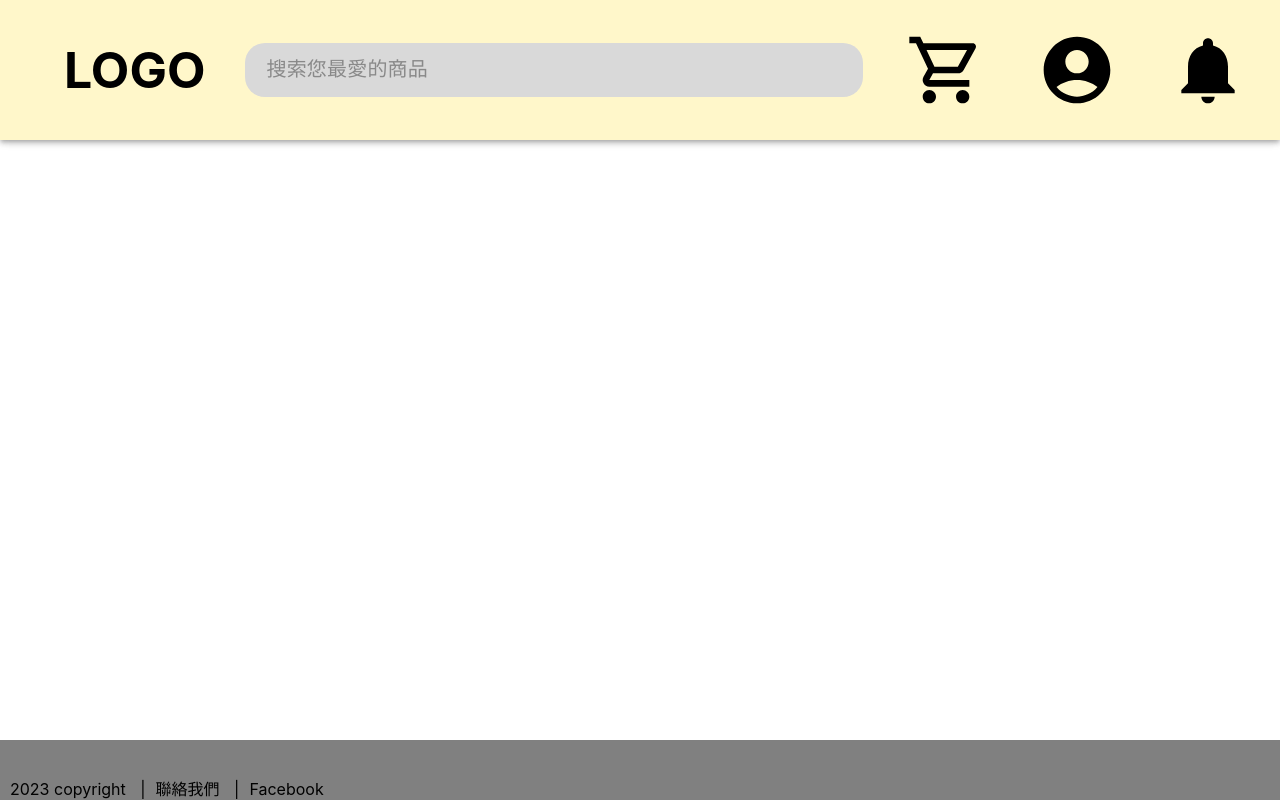
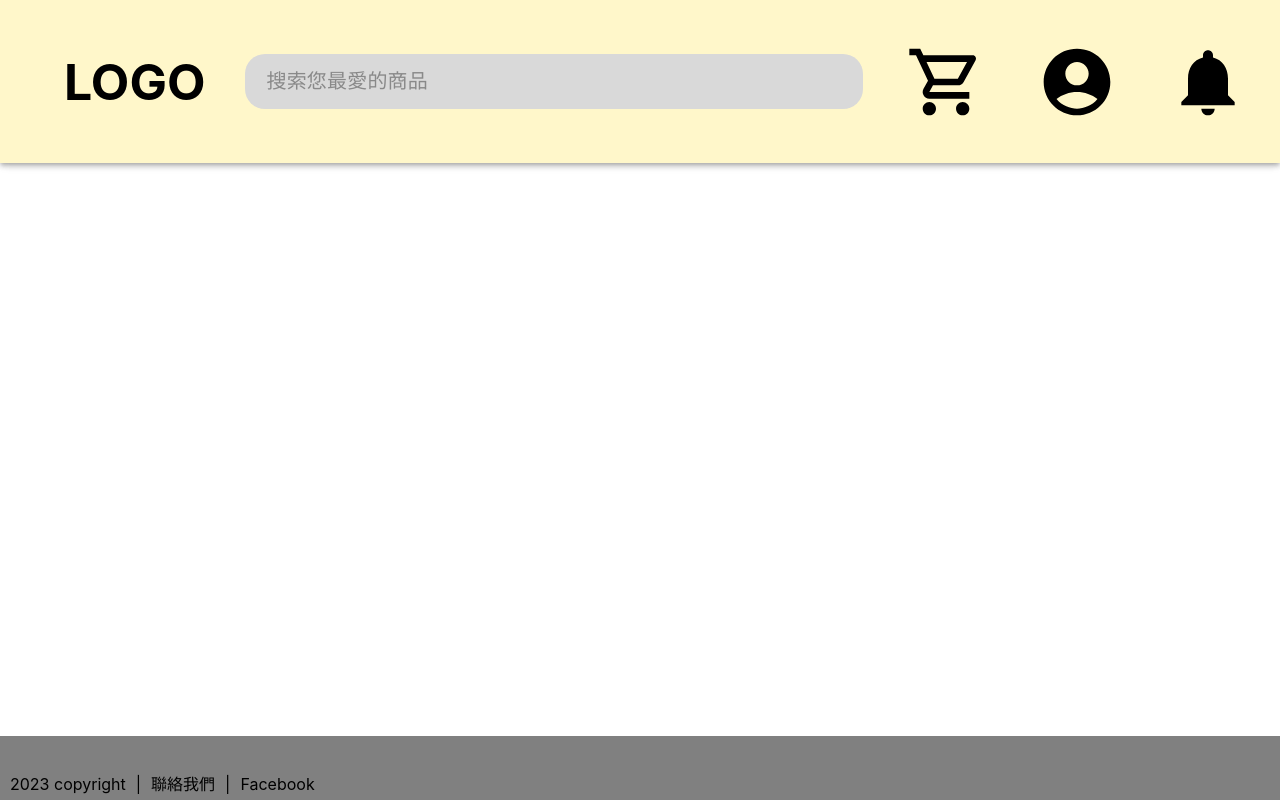
Before and after one commit to Laysi/learn-react-app-2, a React (Create React App) app: page / in a window 1280 px wide. Shown: the top 800 px of the page. Built offline with nearby package versions, Linux system fonts and the light colour scheme.

Commit message:
feat: modify footer ui

```diff
--- a/src/components/Footer/Footer.tsx
+++ b/src/components/Footer/Footer.tsx
@@ -1,16 +1,76 @@
-import React, { FC } from 'react';
-import './Footer.scss';
-import { Link } from 'react-router-dom';
+import React from 'react';
+import { Link as RouterLink } from 'react-router-dom';
+import {  Link, Toolbar, Box ,Link as MuiLink} from '@mui/material';
+
 interface FooterProps {}
 
-const Footer: FC<FooterProps> = () => (
-  <div className="Footer" data-testid="Footer">
-   <div className='footerall'>
-      <Link to="#" className='footer-link' >2023 copyright</Link> |
-      <Link to="/connection" className='footer-link' >聯絡我們</Link> |
-      <Link to="#" className='footer-link' >Facebook</Link>
-    </div>
-  </div>
-);
+const Footer: React.FC<FooterProps> = () => {
+  return (
+
+    <Toolbar
+      component="footer"
+      sx={{
+        position: 'absolute',
+        display: 'flex',
+        left: 0,
+        bottom: 0,
+        textAlign: 'center',
+        backgroundColor: 'gray',
+        width: '100%',
+        height: '20px',
+
+      }}
+
+    >
+      <Box
+        sx={{
+          position: 'absolute',
+          left: 0,
+          bottom: 5,
+        }}
+      >
+
+          <Link href="#"
+          sx={{
+            color: 'black',
+            textDecoration: 'none',
+            margin: '0 10px',
+            ':hover': {
+              textDecoration: 'underline',
+            },
+          }}>
+            2023 copyright
+          </Link>
+
+       |
+          <Link component={RouterLink} to="/connection"
+          sx={{
+            color: 'black',
+            textDecoration: 'none',
+            margin: '0 10px',
+            ':hover': {
+              textDecoration: 'underline',
+            },
+          }}>
+            聯絡我們
+          </Link>
+
+       |
+          <Link href="#"
+           sx={{
+            color: 'black',
+            textDecoration: 'none',
+            margin: '0 10px',
+            ':hover': {
+              textDecoration: 'underline',
+            },
+          }}>
+          Facebook
+          </Link>
+
+      </Box>
+    </Toolbar>
+  );
+};
 
 export default Footer;
--- a/src/components/Header/Header.tsx
+++ b/src/components/Header/Header.tsx
@@ -12,6 +12,7 @@ const Header: FC<HeaderProps> = () => (
       sx={{
         display: 'flex',
         alignItems: 'center',
+        height: '163px',
         justifyContent: 'space-between', // Center content horizontally
       }}
     >
```
